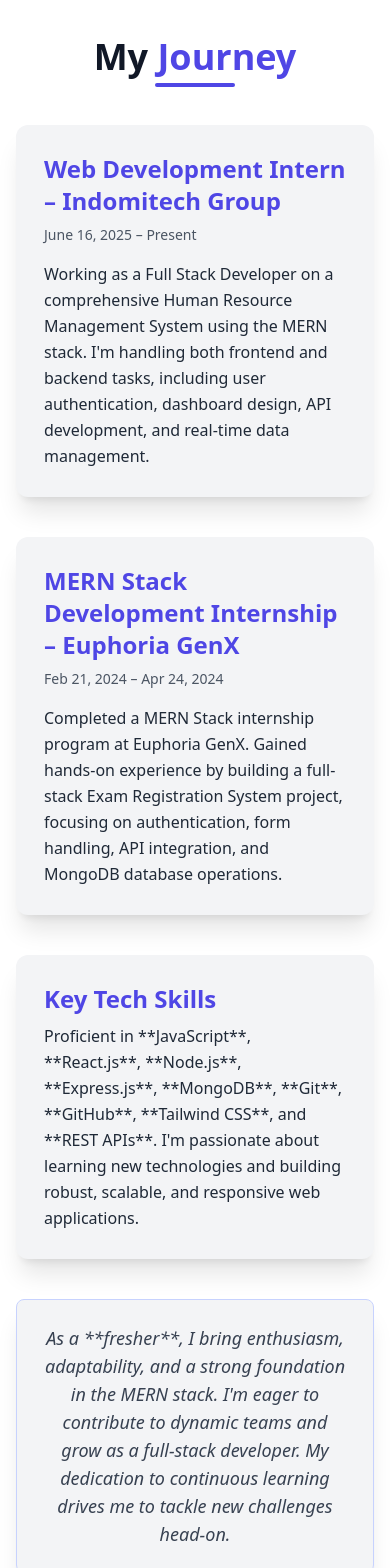
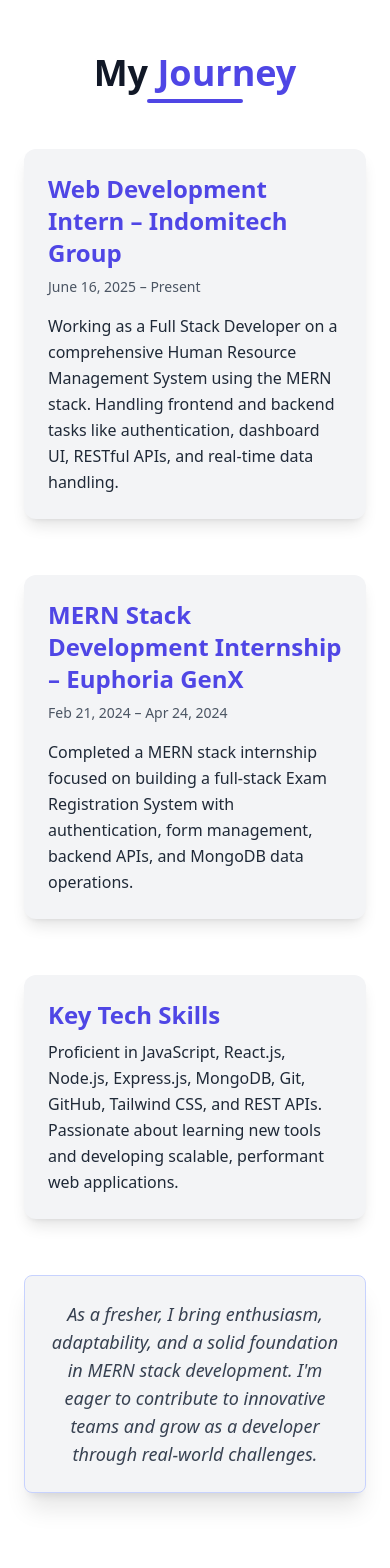
Before and after one commit to utpal2003/utpal-portfolio, a React (Vite) app in the folder Frontend/: page / in a window 390 px wide. Shown: the part 7660-9228 px from the top of the page. Built offline with nearby package versions, Linux system fonts and the light colour scheme; the HTML template or start-up script is replaced by a standard one.

Commit message:
improve styles

```diff
--- a/Frontend/src/pages/Education.jsx
+++ b/Frontend/src/pages/Education.jsx
@@ -138,7 +138,7 @@
                             <img
                                 src={schoolPhoto}
                                 alt="High School"
-                                className="w-full h-full object-cover object-center brightness-150 md:brightness-100 transition-transform duration-300"
+                                className="w-full h-full object-cover object-center brightness-150 md:brightness-100 transition-transform duration-300 "
                             />
                             <div className="absolute inset-0 bg-black opacity-30 md:hidden" />
                         </div>
--- a/Frontend/src/pages/Workxperience.jsx
+++ b/Frontend/src/pages/Workxperience.jsx
@@ -1,6 +1,6 @@
 import React, { useEffect, useRef, useState } from 'react';
 
-// Custom hook for Intersection Observer
+// Custom hook to detect when an element is in view
 const useInView = (options) => {
   const [inView, setInView] = useState(false);
   const ref = useRef(null);
@@ -9,19 +9,14 @@
     const observer = new IntersectionObserver(([entry]) => {
       if (entry.isIntersecting) {
         setInView(true);
-        // Disconnect after the element is in view to trigger animation once
-        observer.disconnect();
+        observer.disconnect(); // Trigger animation once
       }
     }, options);
 
-    if (ref.current) {
-      observer.observe(ref.current);
-    }
+    if (ref.current) observer.observe(ref.current);
 
     return () => {
-      if (ref.current) {
-        observer.unobserve(ref.current);
-      }
+      if (ref.current) observer.unobserve(ref.current);
     };
   }, [options]);
 
@@ -32,53 +27,42 @@
   return (
     <section
       id="work_experience"
-      className="py-16 px-4 sm:px-6 md:px-10 bg-white dark:bg-gradient-to-br dark:from-gray-950 dark:to-black text-gray-900 dark:text-white font-inter min-h-screen flex items-center justify-center"
+      className="py-20 px-6 bg-white dark:bg-gradient-to-br dark:from-gray-950 dark:to-black text-gray-900 dark:text-white font-inter min-h-screen flex items-center justify-center"
     >
-      <div className="max-w-6xl mx-auto w-full">
-        <h2 className="text-4xl sm:text-5xl font-extrabold text-gray-900 dark:text-white mb-12 text-center relative after:absolute after:w-20 after:h-1 after:bg-indigo-600 after:dark:bg-indigo-400 after:bottom-[-10px] after:left-1/2 after:-translate-x-1/2 after:rounded-full animate-fade-in-down">
+      <div className="max-w-6xl w-full mx-auto">
+        <h2 className="text-4xl sm:text-5xl font-extrabold mb-14 text-center relative text-gray-900 dark:text-white after:absolute after:w-24 after:h-1 after:bg-indigo-600 after:dark:bg-indigo-400 after:bottom-[-10px] after:left-1/2 after:-translate-x-1/2 after:rounded-full animate-fade-in-down">
           My <span className="text-indigo-600 dark:text-indigo-400">Journey</span>
         </h2>
 
-        <div className="space-y-10">
-          {/* MERN Course Card */}
-
-          {/* Internship Card */}
+        <div className="space-y-14">
           <ExperienceCard
             title="Web Development Intern – Indomitech Group"
             period="June 16, 2025 – Present"
-            description="Working as a Full Stack Developer on a comprehensive Human Resource Management System using the MERN stack. I'm handling both frontend and backend tasks, including user authentication, dashboard design, API development, and real-time data management."
+            description="Working as a Full Stack Developer on a comprehensive Human Resource Management System using the MERN stack. Handling frontend and backend tasks like authentication, dashboard UI, RESTful APIs, and real-time data handling."
             animation="animate-slide-in-right"
           />
-
 
           <ExperienceCard
             title="MERN Stack Development Internship – Euphoria GenX"
             period="Feb 21, 2024 – Apr 24, 2024"
-            description="Completed a MERN Stack internship program at Euphoria GenX. Gained hands-on experience by building a full-stack Exam Registration System project, focusing on authentication, form handling, API integration, and MongoDB database operations."
+            description="Completed a MERN stack internship focused on building a full-stack Exam Registration System with authentication, form management, backend APIs, and MongoDB data operations."
             animation="animate-slide-in-left"
           />
 
-
-
-
-
-          {/* Tech Skills Card */}
           <ExperienceCard
             title="Key Tech Skills"
-            description="Proficient in **JavaScript**, **React.js**, **Node.js**, **Express.js**, **MongoDB**, **Git**, **GitHub**, **Tailwind CSS**, and **REST APIs**. I'm passionate about learning new technologies and building robust, scalable, and responsive web applications."
+            description="Proficient in JavaScript, React.js, Node.js, Express.js, MongoDB, Git, GitHub, Tailwind CSS, and REST APIs. Passionate about learning new tools and developing scalable, performant web applications."
             animation="animate-fade-in-up"
           />
 
-          {/* Fresher Note */}
-          <div className="mt-10 text-center animate-fade-in-up-delayed">
-            <p className="italic text-lg text-gray-700 dark:text-gray-300 p-6 bg-gray-100 dark:bg-gray-800 rounded-lg shadow-xl border border-indigo-200 dark:border-indigo-700">
-              As a **fresher**, I bring enthusiasm, adaptability, and a strong foundation in the MERN stack. I'm eager to contribute to dynamic teams and grow as a full-stack developer. My dedication to continuous learning drives me to tackle new challenges head-on.
+          <div className="text-center animate-fade-in-up-delayed">
+            <p className="italic text-lg text-gray-700 dark:text-gray-300 bg-gray-100 dark:bg-gray-800 border border-indigo-200 dark:border-indigo-700 p-6 rounded-lg shadow-xl">
+              As a fresher, I bring enthusiasm, adaptability, and a solid foundation in MERN stack development. I'm eager to contribute to innovative teams and grow as a developer through real-world challenges.
             </p>
           </div>
         </div>
       </div>
 
-      {/* Animations */}
       <style>{`
         @keyframes fade-in-down {
           from { opacity: 0; transform: translateY(-20px); }
@@ -88,7 +72,7 @@
           from { opacity: 0; transform: translateY(20px); }
           to { opacity: 1; transform: translateY(0); }
         }
-         @keyframes fade-in-up-delayed {
+        @keyframes fade-in-up-delayed {
           from { opacity: 0; transform: translateY(20px); }
           to { opacity: 1; transform: translateY(0); }
         }
@@ -106,11 +90,11 @@
         }
         .animate-fade-in-up {
           animation: fade-in-up 0.8s ease-out forwards;
-          animation-delay: 0.2s; /* Slightly delayed for sequential effect */
+          animation-delay: 0.2s;
         }
-         .animate-fade-in-up-delayed {
+        .animate-fade-in-up-delayed {
           animation: fade-in-up-delayed 0.8s ease-out forwards;
-          animation-delay: 0.4s; /* Even more delayed for the final card */
+          animation-delay: 0.4s;
         }
         .animate-slide-in-left {
           animation: slide-in-left 0.7s ease-out forwards;
@@ -123,23 +107,21 @@
   );
 };
 
-// Reusable Experience Card component
 const ExperienceCard = ({ title, period, description, animation }) => {
-  const [ref, inView] = useInView({ threshold: 0.1, triggerOnce: true });
+  const [ref, inView] = useInView({ threshold: 0.1 });
 
   return (
     <div
       ref={ref}
       className={`
-        bg-gray-100 dark:bg-gray-800 p-7 rounded-xl shadow-xl
-        transform transition-all duration-700 ease-out
-        hover:scale-[1.02] hover:shadow-indigo-500/30 hover:border-2 border-transparent hover:dark:border-indigo-600 hover:border-indigo-400
+        bg-gray-100 dark:bg-gray-800 p-6 md:p-8 rounded-xl shadow-lg transition-all duration-700 transform
+        hover:scale-[1.02] hover:shadow-indigo-500/30 hover:border hover:border-indigo-400 dark:hover:border-indigo-600
         ${inView ? animation : 'opacity-0 translate-y-10'}
       `}
     >
       <h3 className="text-2xl font-bold text-indigo-600 dark:text-indigo-400 mb-2">{title}</h3>
-      {period && <p className="text-sm text-gray-600 dark:text-gray-300 mb-4">{period}</p>}
-      <p className="mt-2 text-gray-800 dark:text-gray-200 leading-relaxed">{description}</p>
+      {period && <p className="text-sm text-gray-600 dark:text-gray-400 mb-4">{period}</p>}
+      <p className="text-base leading-relaxed text-gray-800 dark:text-gray-200">{description}</p>
     </div>
   );
 };
```
